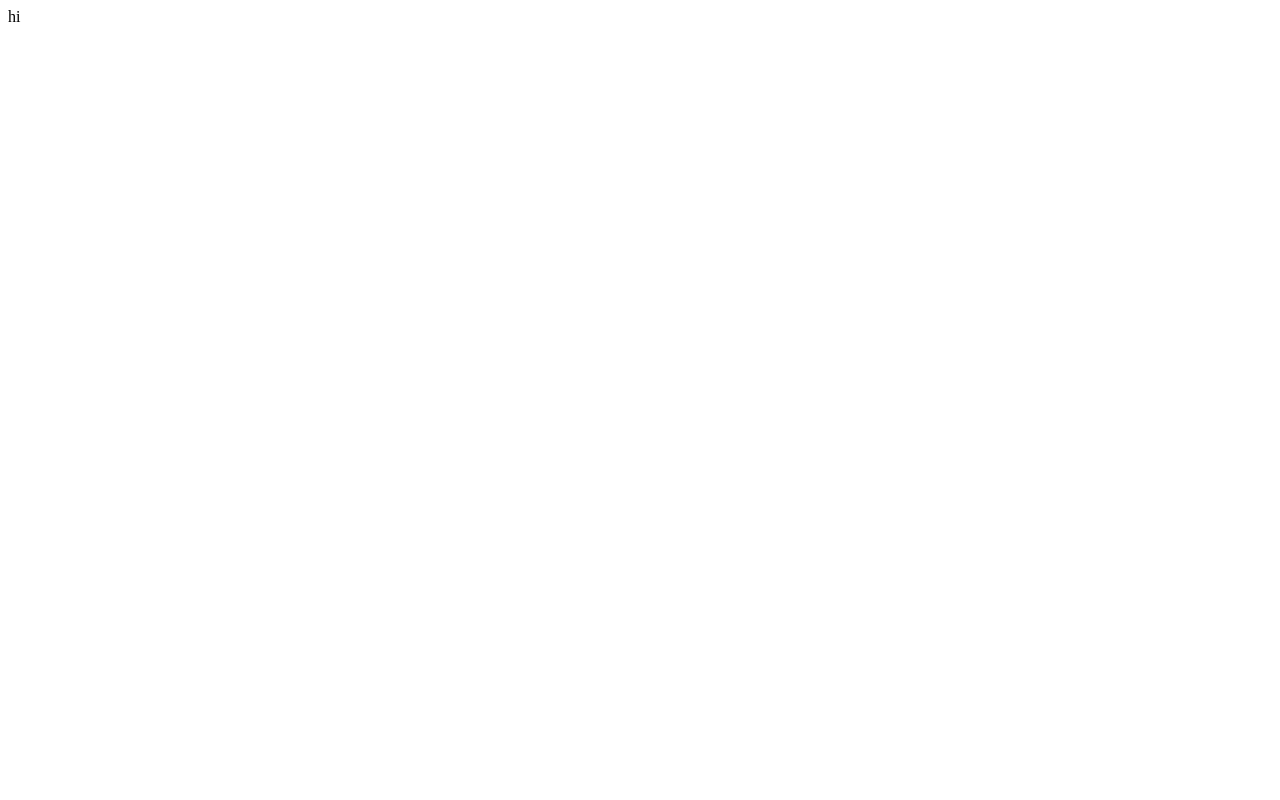
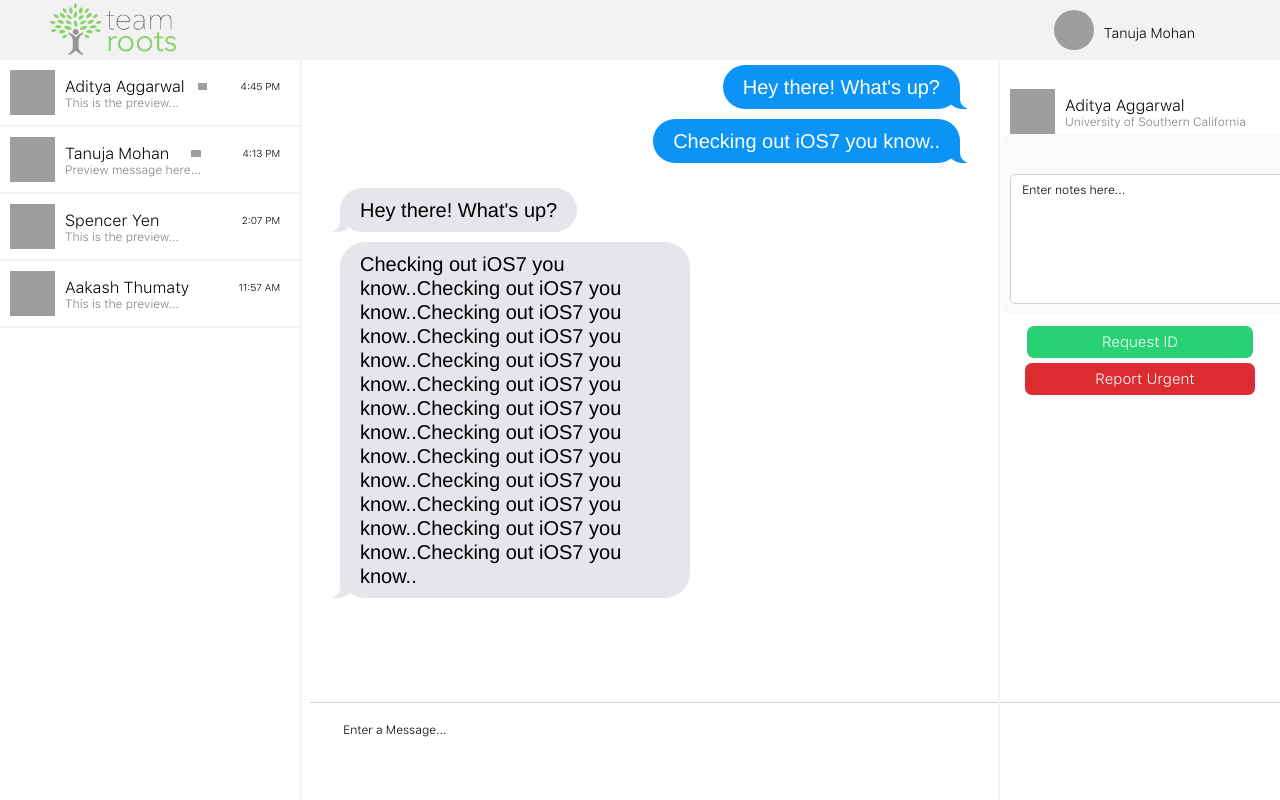
Before and after one commit to Glia-mh/Glia-Web, a PHP site: page /ChatUI/ChatUI.html in a window 1280 px wide. Before the commit the page is almost empty. Run offline with PHP 8.4, Linux system fonts and the light colour scheme; grey boxes are pictures that could not be loaded.

Commit message:
UI basic, static and no images with message box and a few other features not working

```diff
--- a/ChatUI.html
+++ /dev/null
@@ -1 +0,0 @@
-hi
--- a/ChatUI/ChatUI.html
+++ b/ChatUI/ChatUI.html
@@ -1 +1,90 @@
-hi
+
+
+<html>
+
+<head>
+	<title>Chat UI</title>
+	<meta charset="utf-8">
+	 <meta name="viewport" content="width=device-width, initial-scale=1">
+	<link rel="stylesheet" type="text/css" href="../css/style.css"/>
+
+</head>
+
+<body>
+
+<header>
+	<img src = "../img/team-roots-logo.png" id = "header-logo">
+	<span id = "user-name"> Tanuja Mohan </span>
+	<img src = "profile-logo.jpg" id = "profile-logo">
+</header>
+
+<aside class = "sidebar">
+
+	<section class = "user">
+		<img src = "id-logo.jpg" id = "id-logo"> <span id = "chat-name">Aditya Aggarwal </span> <img src = "online-dot.jpg" class = "online"> <span class = "time"> 4:45 PM </span> <br> <span id= "preview-mssg"> This is the preview... </span>
+	</section>
+
+	<section class = "user">
+		<img src = "id-logo.jpg" id = "id-logo"> <span id = "chat-name"> Tanuja Mohan </span> <img src = "online-dot.jpg" class = "online"> <span class = "time"> 4:13 PM </span> <br> <span id= "preview-mssg"> Preview message here... </span>
+	</section>
+
+	<section class = "user">
+		<img src = "id-logo.jpg" id = "id-logo"> <span id = "chat-name"> Spencer Yen </span> <span class = "time"> 2:07 PM </span> <br> <span id= "preview-mssg"> This is the preview... </span>
+	</section>
+
+	<section class = "user">
+		<img src = "id-logo.jpg" id = "id-logo"> <span id = "chat-name"> Aakash Thumaty </span> <span class = "time"> 11:57 AM </span> <br> <span id= "preview-mssg"> This is the preview... </span>
+	</section>
+
+
+</aside>
+<link rel="stylesheet" type="text/css" href="style.css"/>
+<section class="center-container">
+<section class="chat-container">
+<section class="class-chat-list-container class-from-me">
+    <div class="class-bubble">
+      Hey there! What's up?
+    </div>
+  <div class="clear"></div>
+    <div class="class-bubble">
+      Checking out iOS7 you know..
+    </div>
+      <div class="clear"></div>
+  </section>
+
+    <section class="class-chat-list-container class-from-them">
+    <div class="class-bubble">
+      Hey there! What's up?
+    </div>
+  <div class="clear"></div>
+    <div class="class-bubble">
+      Checking out iOS7 you know..Checking out iOS7 you know..Checking out iOS7 you know..Checking out iOS7 you know..Checking out iOS7 you know..Checking out iOS7 you know..Checking out iOS7 you know..Checking out iOS7 you know..Checking out iOS7 you know..Checking out iOS7 you know..Checking out iOS7 you know..Checking out iOS7 you know..Checking out iOS7 you know..
+    </div>
+   <div class="clear"></div>
+  </section>
+  </section>
+</section>
+
+  <form class="class-message-box-container">
+  	<textarea class="message-box" > Enter a Message... </textarea>
+
+    <input type="submit" class="button" id="#send-button" value="Send" />
+
+  </form>
+
+
+<aside class = "right-sidebar">
+	<section>
+		<br>
+		<img src = "id-logo.jpg" id = "id-logo"> <span id = "chat-name"> Aditya Aggarwal </span> <br> <span id= "preview-mssg"> University of Southern California </span>
+		<span id = "textarea"><textarea rows = "8" cols = "35"> Enter notes here... </textarea></span>
+	</section>
+	<br>
+	<a href="#HOME" data-role="button" data-theme="e" id="request" data-inline="true">Request ID</a>
+	<br><br>
+	<a href="#HOME" data-role="button" data-theme="e" id="report" data-inline="true">Report Urgent</a>
+</aside>
+
+</body>
+
+</html>
--- a/css/style.css
+++ b/css/style.css
@@ -1,6 +1,10 @@
 @font-face {
 	font-family: SFLight;
 	src: url('../fonts/SF-UI-Text-Light.otf');
+}
+*p{
+	margin: 0;
+	padding: 0;
 }
 
 body {
@@ -13,10 +17,147 @@ body {
 	text-align: center;
 
 }
+header {
+	background-color: #F2F2F2;
+	height: 60px;
+	width: 100%;
+	position: fixed;
+}
+
+#header-logo{
+	height: 52px;
+	float: left;
+	padding-top: 3px;
+	padding-left: 50px;
+}
+
+#profile-logo{
+	float: right;
+	height: 40px;
+	width: 40px;
+	padding: 10px;
+	border-radius: 40px;
+}
 
 .hidden {
 	display: none !important;
 }
+
+.sidebar {
+	position: fixed;
+	top: 60px;
+	left: 0; bottom: 0;
+	width: 300px;
+	height: 100%;
+	color: black;
+	border-right: 2px solid #F2F2F2;
+}
+
+.right-sidebar {
+	position: fixed;
+	top: 60px;
+	right: 0; bottom: 0;
+	width: 280px;
+	height: 100%;
+	color: black;
+	border-left: 2px solid #F2F2F2;
+}
+
+.center-container {
+	margin-left: 310px;
+	margin-right:290px;
+	margin-top: 60px;
+
+}
+
+#id-logo{
+	float: left;
+	width: 45px;
+	height: 45px;
+	padding-left: 10px;
+	padding-right: 10px;
+	padding-top: 10px;
+	caption-side: right;
+}
+
+#id-logo-side {
+	width: 45px;
+	height: 45px;
+	float: left;
+	padding-left: 20px;
+	padding-top: 20px;
+	padding-right: 20px;
+}
+
+#user-name{
+	font-size: 14px;
+	float: right;
+	padding-top: 25px;
+	padding-right: 85px;
+}
+
+#chat-name{
+	padding-top: 17px;
+	text-align: left;
+	float: left;
+	font-size: 16px;
+}
+
+.online{
+	height: 7px;
+	padding-top: 23px;
+}
+.time {
+	font-size: 10px;
+	float: right;
+	padding: 20px;
+}
+#preview-mssg{
+	color: gray;
+	float: left;
+	font-size: 12px;
+}
+
+.user {
+	height: 65px;
+	border-bottom: 2px solid #F2F2F2;
+}
+
+.user:hover{
+	background-color: #FAFAFA;
+}
+
+#textarea{
+	padding: 10px;
+	display: inline-block;
+	padding-top: 40px;
+	border-radius: 10px;
+	background-color: #FAFAFA;
+}
+
+#request{
+	background-color: #29D074;
+	padding-top: 7px;
+	padding-bottom: 7px;
+	padding-left: 75px;
+	padding-right: 75px;
+	color: white;
+	border-radius: 7px;
+	font-size: 15px;
+}
+
+#report{
+	background-color: #DC2C32;
+	padding-top: 7px;
+	padding-bottom: 7px;
+	padding-left: 70px;
+	padding-right: 60px;
+	color: white;
+	border-radius: 7px;
+	font-size: 15px;
+}
+
+
 
 a:link {
 	color: rgb(200, 200, 200);
@@ -158,3 +299,133 @@ textarea {
 	font-size: 12px;
 	text-align: center;
 }
+
+
+
+/*chat bubble css ************************* */
+.chat-container {
+	margin:0 30px;
+}
+.class-bubble {
+	position:relative;
+	font-family: "Helvetica Neue";
+	font-size: 20px;
+	font-weight: normal;
+	margin: 5px auto;
+	line-height: 24px;
+	border-radius:25px;
+	padding:10px 20px;
+	max-width: 50%;
+	word-wrap: break-word;
+	text-align:left;
+}
+
+.class-chat-list-container {
+	margin: 15px 0px;
+}
+
+.class-from-me {
+	color:white;
+}
+.class-from-me .class-bubble {
+	background:#0B93F6;
+	float:right;
+}
+
+.class-from-me .class-bubble:before {
+		content:"";
+		position:absolute;
+		z-index:-1;
+		bottom:-2px;
+		right:-7px;
+		height:20px;
+		border-right:20px solid #0B93F6;
+		border-bottom-left-radius: 16px 14px;
+		-webkit-transform:translate(0, -2px);
+}
+
+.class-from-me .class-bubble:after {
+		content:"";
+		position:absolute;
+		z-index:1;
+		bottom:-2px;
+		right:-56px;
+		width:26px;
+		height:20px;
+		background:white;
+		border-bottom-left-radius: 10px;
+		-webkit-transform:translate(-30px, -2px);
+	}
+
+
+
+
+
+
+.class-from-them {
+	color: black;
+}
+
+.class-from-them .class-bubble {
+	background:#E5E5EA;
+	float:left;
+}
+
+
+
+.class-from-them .class-bubble:before {
+		content:"";
+		position:absolute;
+		z-index:2;
+		bottom:-2px;
+		left:-7px;
+		height:20px;
+		border-left:20px solid #E5E5EA;
+		border-bottom-right-radius: 16px 14px;
+		-webkit-transform:translate(0, -2px);
+	}
+
+	.class-from-them .class-bubble:after {
+		content:"";
+		position:absolute;
+		z-index:3;
+		bottom:-2px;
+		left:4px;
+		width:26px;
+		height:20px;
+		background:white;
+		border-bottom-right-radius: 10px;
+		-webkit-transform:translate(-30px, -2px);
+	}
+.class-descriptor {
+}
+.clear {clear: both}
+
+/*message box */
+
+.class-message-box-container {
+	padding:10px 20px;
+	position:fixed;
+	bottom: 0px;
+	width:100%;
+	margin-right:290px;
+	margin-left:310px;
+	border-top: solid 1px rgb(210, 210, 210);
+	text-align:left;
+	vertical-align:top;
+}
+.message-box {
+	width:90%;
+	padding: 10px;
+	font-size: 12px;
+	border: solid 10px rgb(210, 210, 210);
+	outline: 0;
+	border-radius: 5px;
+	bottom:0px;
+	resize:none;
+	border:none;
+}
+#send-button {
+	margin-right:10px;
+	display: inline;
+}
```
Also changed, not shown: img/Roots-new-Logo@3x.png (added), img/textlogo@2x.png (added), img/textlogo@3x.png (added), 1 other file.
